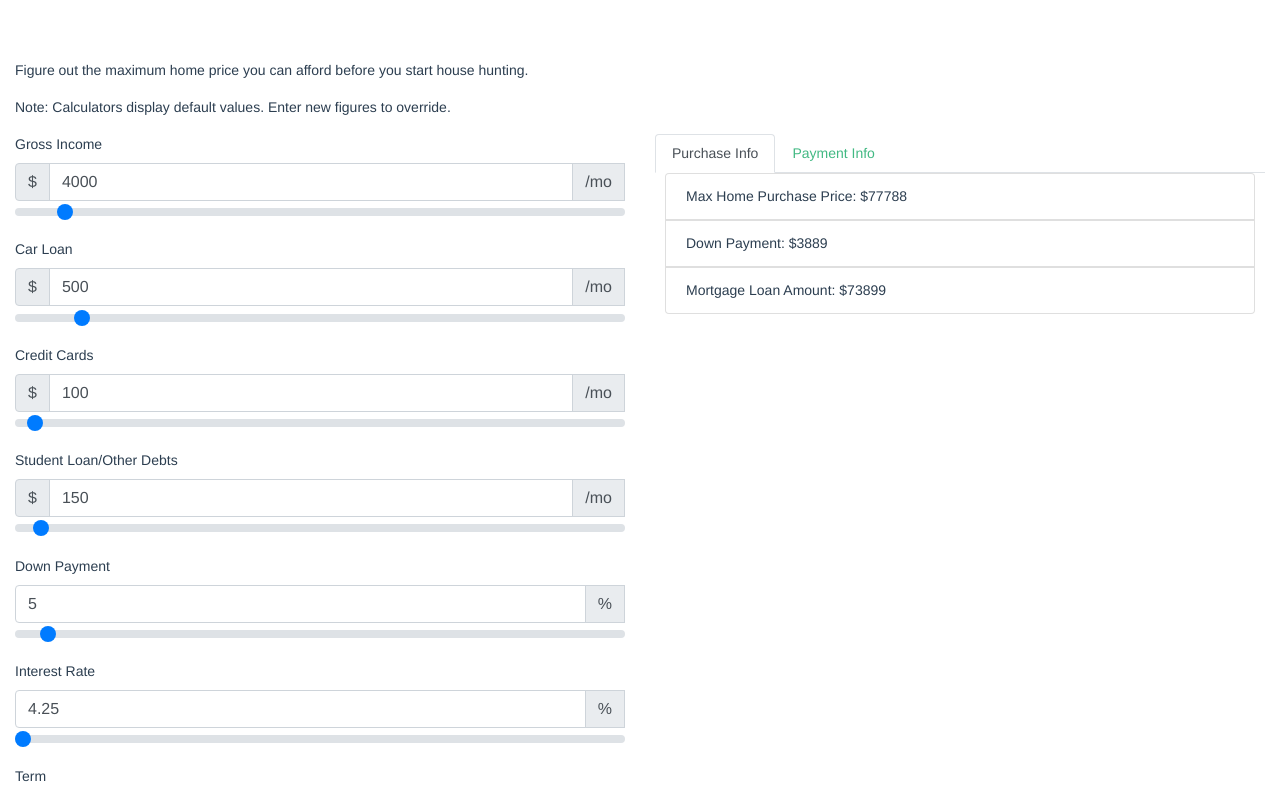
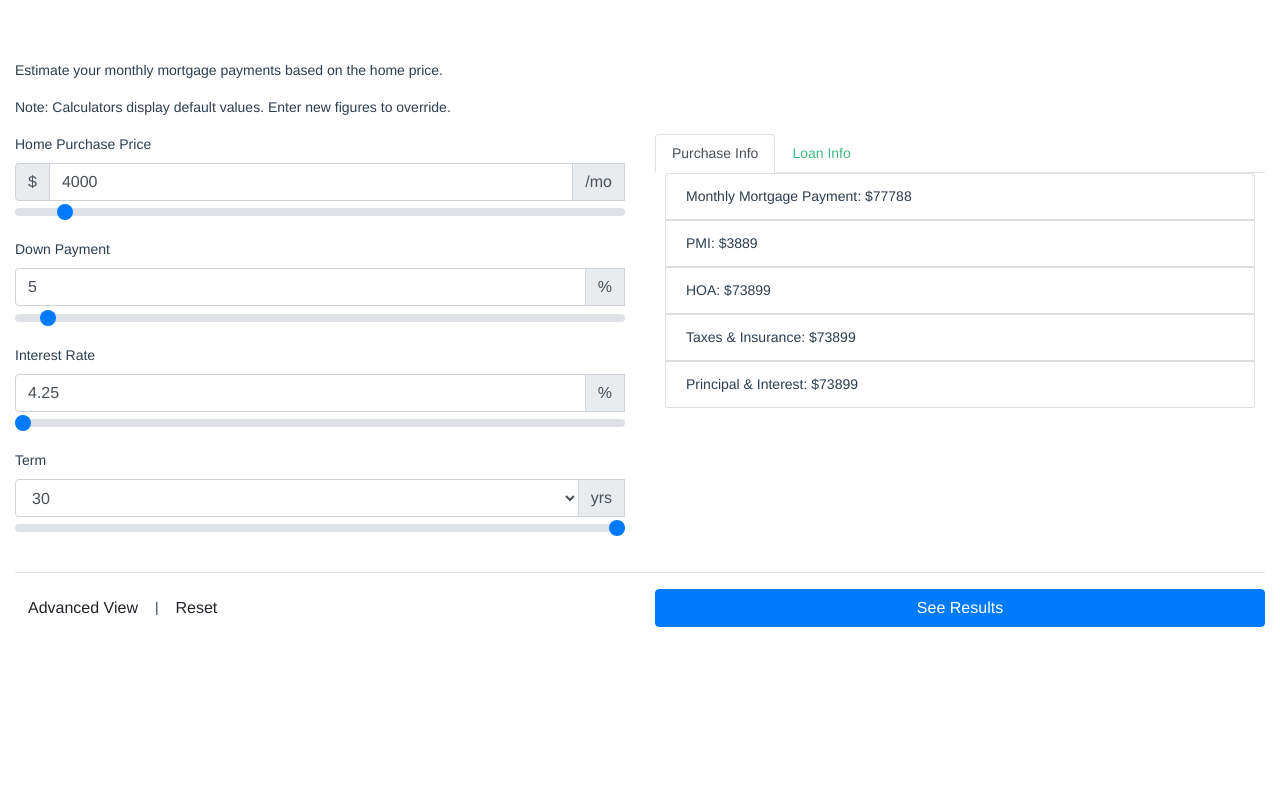
Before and after one commit to nashpatty/purchase-calculator, a Vue app: page / in a window 1280 px wide. Shown: the top 793 px of the page. Built offline with nearby package versions, Linux system fonts and the light colour scheme.

Commit message:
refactored some stuff to fit purchace calculator

```diff
--- a/src/App.vue
+++ b/src/App.vue
@@ -1,16 +1,16 @@
 <template>
   <div id="app">
-    <AffordabilityCalculator msg="Welcome to Your Vue.js App" />
+    <PurchaseCalculator />
   </div>
 </template>
 
 <script>
-import AffordabilityCalculator from "./components/AffordabilityCalculator.vue";
+import PurchaseCalculator from "./components/PurchaseCalculator.vue";
 
 export default {
   name: "app",
   components: {
-    AffordabilityCalculator
+    PurchaseCalculator
   }
 };
 </script>
--- a/src/components/AffordabilityCalculator.vue
+++ b/src/components/PurchaseCalculator.vue
@@ -5,8 +5,7 @@
         <div class="row">
           <div class="col">
             <p>
-              Figure out the maximum home price you can afford before you start
-              house hunting.
+              Estimate your monthly mortgage payments based on the home price.
             </p>
             <p class="text-italic">
               Note: Calculators display default values. Enter new figures to
@@ -20,17 +19,9 @@
               <div class="row">
                 <div id="input" class="col col-md-6">
                   <div id="gross-income-input-group" class="form-group">
-                    <label for="gross-income-input-field">Gross Income</label>
-                    <span
-                      class="tooltipContent"
-                      data-toggle="tooltip"
-                      data-placement="right"
-                      aria-hidden="true"
-                      data-html="true"
-                      title="<h3>Gross Income</h3><p>Enter your total monthly income before any taxes or other deductions are withheld</p>"
+                    <label for="gross-income-input-field"
+                      >Home Purchase Price</label
                     >
-                      <i class="fa fa-question-circle fa-1x" />
-                    </span>
                     <div class="input-group mb-2">
                       <div class="input-group-prepend">
                         <div class="input-group-text">$</div>
@@ -70,142 +61,6 @@
                           and ${{
                             Number(
                               $v.grossIncome.$params.between.max
-                            ).toLocaleString()
-                          }}</span
-                        >
-                      </div>
-                    </div>
-                  </div>
-                  <div id="car-loan-input-group" class="form-group">
-                    <label for="car-loan-input-field">Car Loan</label>
-                    <div class="input-group mb-2">
-                      <div class="input-group-prepend">
-                        <div class="input-group-text">$</div>
-                      </div>
-                      <input
-                        id="car-loan-input-field"
-                        v-model.number="$v.carLoan.$model"
-                        type="number"
-                        class="form-control"
-                        :class="{
-                          'is-invalid': $v.carLoan.$error || $v.carLoan.$invalid
-                        }"
-                      />
-                      <div class="input-group-append">
-                        <div class="input-group-text">/mo</div>
-                      </div>
-                      <input
-                        id="car-loan-input-range"
-                        v-model.number="carLoan"
-                        type="range"
-                        class="custom-range"
-                        min="0"
-                        max="5000"
-                      />
-                      <div class="invalid-feedback">
-                        <span v-if="!$v.carLoan.between || !$v.carLoan.required"
-                          >{{ errorMsgPre }} ${{
-                            Number(
-                              $v.carLoan.$params.between.min
-                            ).toLocaleString()
-                          }}
-                          and ${{
-                            Number(
-                              $v.carLoan.$params.between.max
-                            ).toLocaleString()
-                          }}</span
-                        >
-                      </div>
-                    </div>
-                  </div>
-                  <div id="credit-card-input-group" class="form-group">
-                    <label for="credit-card-input-field">Credit Cards</label>
-                    <div class="input-group mb-2">
-                      <div class="input-group-prepend">
-                        <div class="input-group-text">$</div>
-                      </div>
-                      <input
-                        id="credit-card-input-field"
-                        v-model.number="$v.creditCard.$model"
-                        type="number"
-                        class="form-control"
-                        :class="{
-                          'is-invalid':
-                            $v.creditCard.$error || $v.creditCard.$invalid
-                        }"
-                      />
-                      <div class="input-group-append">
-                        <div class="input-group-text">/mo</div>
-                      </div>
-                      <input
-                        id="credit-card-input-range"
-                        v-model.number="creditCard"
-                        type="range"
-                        class="custom-range"
-                        min="0"
-                        max="5000"
-                      />
-                      <div class="invalid-feedback">
-                        <span
-                          v-if="
-                            !$v.creditCard.between || !$v.creditCard.required
-                          "
-                          >{{ errorMsgPre }} ${{
-                            Number(
-                              $v.creditCard.$params.between.min
-                            ).toLocaleString()
-                          }}
-                          and ${{
-                            Number(
-                              $v.creditCard.$params.between.max
-                            ).toLocaleString()
-                          }}</span
-                        >
-                      </div>
-                    </div>
-                  </div>
-                  <div id="other-debts-input-group" class="form-group">
-                    <label for="other-debts-input-field"
-                      >Student Loan/Other Debts</label
-                    >
-                    <div class="input-group mb-2">
-                      <div class="input-group-prepend">
-                        <div class="input-group-text">$</div>
-                      </div>
-                      <input
-                        id="other-debts-input-field"
-                        v-model.number="$v.studentLoan.$model"
-                        type="number"
-                        class="form-control"
-                        :class="{
-                          'is-invalid':
-                            $v.studentLoan.$error || $v.studentLoan.$invalid
-                        }"
-                      />
-                      <div class="input-group-append">
-                        <div class="input-group-text">/mo</div>
-                      </div>
-                      <input
-                        id="other-debts-input-range"
-                        v-model.number="studentLoan"
-                        type="range"
-                        class="custom-range"
-                        min="0"
-                        max="5000"
-                      />
-                      <div class="invalid-feedback">
-                        <span
-                          v-if="
-                            !$v.studentLoan.between || !$v.studentLoan.required
-                          "
-                          >{{ errorMsgPre }} ${{
-                            Number(
-                              $v.studentLoan.$params.between.min
-                            ).toLocaleString()
-                          }}
-                          and ${{
-                            Number(
-                              $v.studentLoan.$params.between.max
                             ).toLocaleString()
                           }}</span
                         >
@@ -499,7 +354,7 @@
                           role="tab"
                           aria-controls="nav-payment-info"
                           aria-selected="false"
-                          >Payment Info</a
+                          >Loan Info</a
                         >
                       </div>
                     </nav>
@@ -512,15 +367,23 @@
                       >
                         <ul class="list-group">
                           <li class="list-group-item">
-                            Max Home Purchase Price: ${{
+                            Monthly Mortgage Payment: ${{
                               Math.round(maxHomePurchasePrice)
                             }}
                           </li>
                           <li class="list-group-item">
-                            Down Payment: ${{ Math.round(downPayment) }}
+                            PMI: ${{ Math.round(downPayment) }}
                           </li>
                           <li class="list-group-item">
-                            Mortgage Loan Amount: ${{
+                            HOA: ${{ Math.round(mortgageLoanAmount) }}
+                          </li>
+                          <li class="list-group-item">
+                            Taxes & Insurance: ${{
+                              Math.round(mortgageLoanAmount)
+                            }}
+                          </li>
+                          <li class="list-group-item">
+                            Principal & Interest: ${{
                               Math.round(mortgageLoanAmount)
                             }}
                           </li>
@@ -539,9 +402,7 @@
                             }}
                           </li>
                           <li class="list-group-item">
-                            MonthlyPayment: ${{
-                              Math.round(totalMonthlyPayment)
-                            }}
+                            Down Payment: ${{ Math.round(totalMonthlyPayment) }}
                           </li>
                           <li class="list-group-item">
                             Term: {{ term }} years
@@ -588,61 +449,48 @@
     <div v-if="isSubmitted" id="result-page">
       <div class="col">
         <ul class="list-group">
-          <p>YOU CAN POTENTIALLY AFFORD A MAX OF:</p>
+          <p>YOU CAN EXPECT TO PAY:</p>
           <li class="list-group-item">
-            Max Home Purchase Price: ${{ Math.round(maxHomePurchasePrice) }}
+            Home Purchase Price: ${{ Math.round(maxHomePurchasePrice) }}
           </li>
           <li class="list-group-item">
             Mortgage Loan Amount: ${{ Math.round(mortgageLoanAmount) }}
           </li>
-          <p>WHAT YOU SHARED ABOUT YOUR FINANCIAL SITUATION:</p>
           <li class="list-group-item">
-            Gross Income: ${{ Math.round(grossIncome) }}
+            Total Mortgage Payment: ${{ Math.round(mortgageLoanAmount) }}
+          </li>
+          <p>EXPECTED FUNDS NEEDED AT CLOSING:</p>
+          <li class="list-group-item">
+            Total Cash Required: ${{ Math.round(grossIncome) }}
           </li>
           <li class="list-group-item">
-            Total Debts: ${{ Math.round(totalDebts) }}
-          </li>
-          <li class="list-group-item">Car Loans: ${{ Math.round(carLoan) }}</li>
-          <li class="list-group-item">
-            Credit Cards: ${{ Math.round(creditCard) }}
+            Down Payment: ${{ Math.round(totalDebts) }}
           </li>
           <li class="list-group-item">
-            Student Loans / Other Debts: ${{ Math.round(studentLoan) }}
-          </li>
-          <li class="list-group-item">Debt to Income: {{ dtiPercent }}%</li>
-          <p>EXPECTED FUNDS NEEDED AT CLOSING:</p>
-          <li class="list-group-item">
-            Down Payment: ${{ Math.round(downPayment) }}
-          </li>
-          <li class="list-group-item">
-            Closing Costs: ${{ Math.round(closingCost) }}
+            Closing Costs: ${{ Math.round(carLoan) }}
           </li>
           <p>INFORMATION ABOUT YOUR POTENTIAL MORTGAGE:</p>
           <li class="list-group-item">
-            Mortgage Loan Amount: ${{ Math.round(mortgageLoanAmount) }}
+            Mortgage Loan Amount: ${{ Math.round(downPayment) }}
           </li>
-          <li class="list-group-item">Term: {{ term }} years</li>
+          <li class="list-group-item">Term: ${{ Math.round(closingCost) }}</li>
           <li class="list-group-item">
-            Interest Rate: {{ interestRatePercent }}%
+            Total Mortgage Payment: ${{ Math.round(closingCost) }}
           </li>
           <li class="list-group-item">
-            Total Mortgage Payment: ${{ Math.round(totalMonthlyPayment) }}
+            Principal & Interest (P&I) Payment: ${{ Math.round(closingCost) }}
           </li>
           <li class="list-group-item">
-            Principal Interest and Taxes: ${{
-              Math.round(principalInterestPayment)
-            }}
+            Property Taxes: ${{ Math.round(closingCost) }}
           </li>
           <li class="list-group-item">
-            Property Taxes: ${{ Math.round(propertyTaxMonthly) }}
+            Homeowners Insurance: ${{ Math.round(closingCost) }}
           </li>
+          <li class="list-group-item">PMI: ${{ Math.round(closingCost) }}</li>
           <li class="list-group-item">
-            Home Owners Insurance: ${{ Math.round(hoiMonthly) }}
+            HOA Fees: ${{ Math.round(closingCost) }}
           </li>
-          <li class="list-group-item">
-            PMI: ${{ Math.round(monthlyMortagePremium) }}
-          </li>
-          <li class="list-group-item">HOA Fees: ${{ Math.round(hoa) }}</li>
+          <li class="list-group-item">LTV: ${{ Math.round(closingCost) }}</li>
         </ul>
       </div>
       <button
@@ -652,20 +500,11 @@
         Back to Calculator &#8677;
       </button>
       <p>
-        These calculator results are estimates based on your inputs, a 36%* DTI
-        (debt-to-income) default setting, and other assumptions required to make
-        a preliminary calculation. Depending on your inputs, the default values
-        for property taxes, homeowner’s insurance and HOA fees may not be
-        accurate for your situation. Contact a bank, credit union, housing
-        advisor, or lender to determine your loan eligibility and accurate
-        costs. Fannie Mae does not offer mortgage loans to consumers and this in
-        no way indicates approval or financing of a mortgage loan.
-      </p>
-      <p>
-        * Lenders often use your DTI and other factors (i.e., underwriting
-        guidelines) to confirm eligibility and the type of loan you may be
-        offered. Lenders may require a higher or lower DTI percentage to
-        determine loan eligibility based on your individual financial situation.
+        These calculator results are estimates based on your inputs. Contact a
+        bank, credit union, housing advisor, or lender to determine your loan
+        eligibility and accurate costs. Fannie Mae does not offer mortgage loans
+        to consumers and this in no way indicates approval or financing of a
+        mortgage loan.
       </p>
     </div>
   </div>
@@ -676,7 +515,7 @@
 import { required, between } from "vuelidate/lib/validators";
 
 export default {
-  name: "AffordabilityCalculator",
+  name: "PurchaseCalculator",
   data() {
     return this.init();
   },
```
